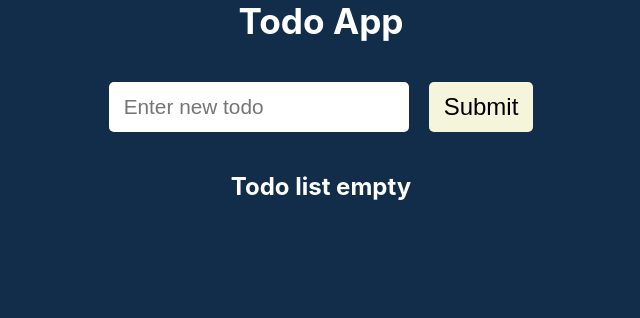
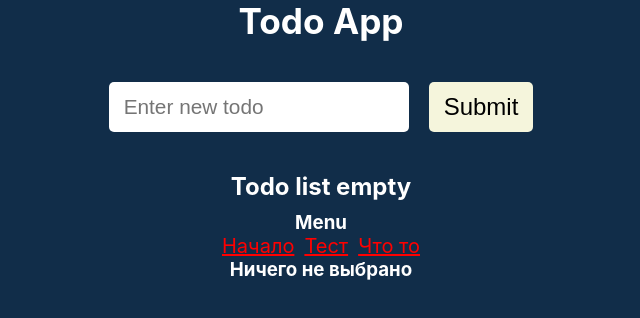
Before and after one commit to Daskendrik/learning_react, a React (Create React App) app: page / in a window 1280 px wide. Shown: the top 318 px of the page, without its empty margins (319-959 px from the left). Built offline with nearby package versions, Linux system fonts and the light colour scheme.

Commit message:
done react router

```diff
--- a/src/App.css
+++ b/src/App.css
@@ -18,3 +18,9 @@ h1 {
   font-size: 2.2rem;
   margin-bottom: 40px;
 }
+
+a {
+  padding: 5px;
+  font-size: 20px;
+  color: red;
+}
--- a/src/App.js
+++ b/src/App.js
@@ -1,9 +1,12 @@
+import { BrowserRouter, Route, Routes } from 'react-router-dom';
 import { v4 as uuidv4 } from 'uuid';
 import { useState } from 'react';
 import './App.css';
 import TodoForm from './Components/Todos/TodoForm';
 import TodoList from './Components/Todos/TodoList';
 import TodosAction from './Components/Todos/TodosAction';
+import Layaut from './Layout/Layaut';
+import Test from './Components/Test';
 
 function App() {
   const [todos, SetTodos] = useState([]);
@@ -59,6 +62,15 @@ function App() {
         changeTodo={changeTodoHandler}
       />
       {!!copmletedTodoVount && <h3>Done {copmletedTodoVount} todo</h3>}
+      <BrowserRouter>
+        <Routes>
+          <Route path="/" element={<Layaut />}>
+            <Route index element={<h3>Ничего не выбрано</h3>} />
+            <Route path="test" element={<Test />} />
+            <Route path="*" element={<h3>Такого пункта неть</h3>} />
+          </Route>
+        </Routes>
+      </BrowserRouter>
     </div>
   );
 }
--- /dev/null
+++ b/src/Components/Menu.jsx
@@ -0,0 +1,14 @@
+import { Link } from 'react-router-dom';
+
+const Menu = () => {
+  return (
+    <>
+      <h3>Menu</h3>
+      <Link to="/">Начало</Link>
+      <Link to="/test">Тест</Link>
+      <Link to="/some">Что то</Link>
+    </>
+  );
+};
+
+export default Menu;
--- /dev/null
+++ b/src/Layout/Layaut.js
@@ -0,0 +1,14 @@
+import React from 'react';
+import Menu from '../Components/Menu';
+import { Outlet } from 'react-router';
+
+const Layput = () => {
+  return (
+    <>
+      <Menu />
+      <Outlet />
+    </>
+  );
+};
+
+export default Layput;
```
